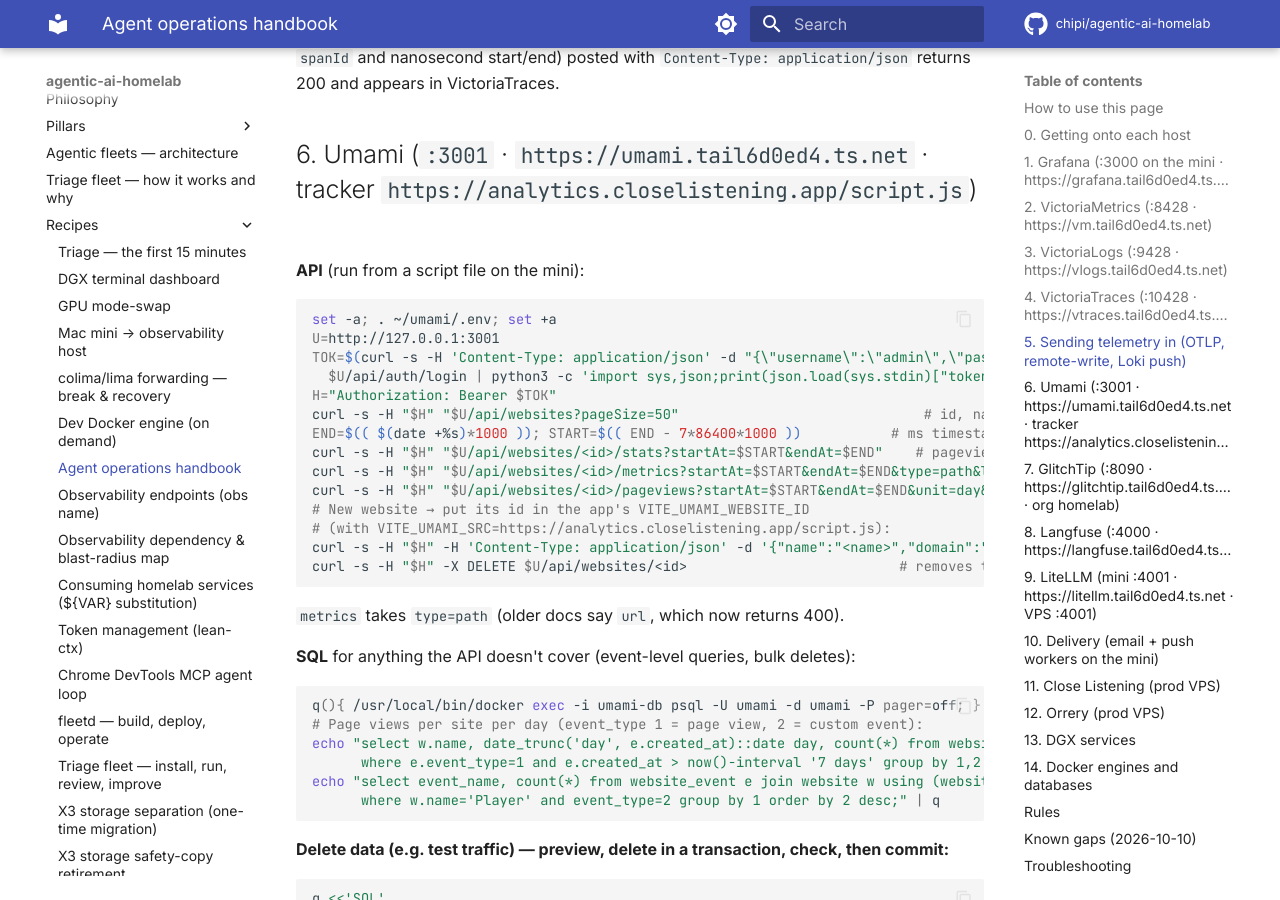
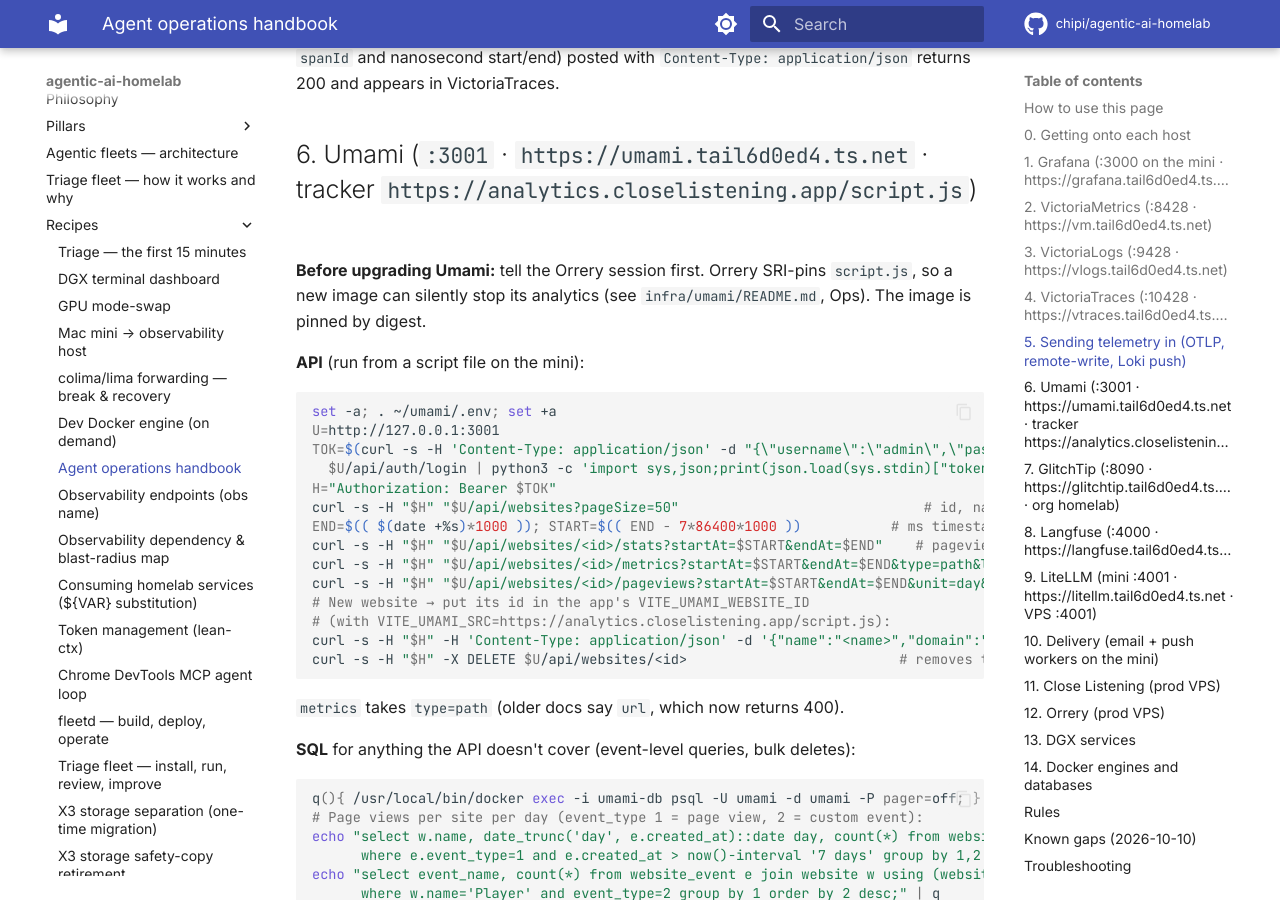
Before and after one commit to chipi/agentic-ai-homelab, an MkDocs documentation site: the page built from docs/recipes/agent-access.md, in a window 1280 px wide and 900 px high, scrolled down 6997 px. Built offline with MkDocs 1.6.1 and Material for MkDocs 9.7.7, drawn with Linux system fonts in a browser that asks for light colours; comment, search, counter and statistics services are not loaded.

Commit message:
fix(umami): pin the image by digest; upgrades go through the Orrery session
The Umami image was ghcr.io/umami-software/umami:postgresql-latest, so any
pull or recreate could silently ship a new script.js. Orrery now SRI-pins
the tracker (sha384-FeSgFWhR…, verified 2026-10-17 to match the served
script.js on analytics.orrerylearn.com and umami.tail6d0ed4.ts.net), so a
changed script stops orrery's analytics with no error anywhere. Pinned to
the running 3.3.1 build's digest (sha256:fa32d116…, built 2026-08-20). Not
applied: the container already runs that digest. README Ops and the
handbook now say to tell the Orrery session before upgrading, and how to
check the served hash.

Co-Authored-By: Claude Opus 5.5 <noreply@anthropic.com>
Claude-Session: https://claude.ai/code/session_01MNRUHvgAHLZHoptNTkjS1c

```diff
--- a/docs/recipes/agent-access.md
+++ b/docs/recipes/agent-access.md
@@ -228,6 +228,10 @@ host logs and metrics go through the Alloy collector on each host (configs under
 returns 200 and appears in VictoriaTraces.
 
 ## 6. Umami (`:3001` · `https://umami.tail6d0ed4.ts.net` · tracker `https://analytics.closelistening.app/script.js`)
+
+**Before upgrading Umami:** tell the Orrery session first. Orrery SRI-pins `script.js`, so a
+new image can silently stop its analytics (see `infra/umami/README.md`, Ops). The image is
+pinned by digest.
 
 **API** (run from a script file on the mini):
 
```
Also changed, not shown: infra/umami/README.md (+10 -1 lines), 1 other file.
